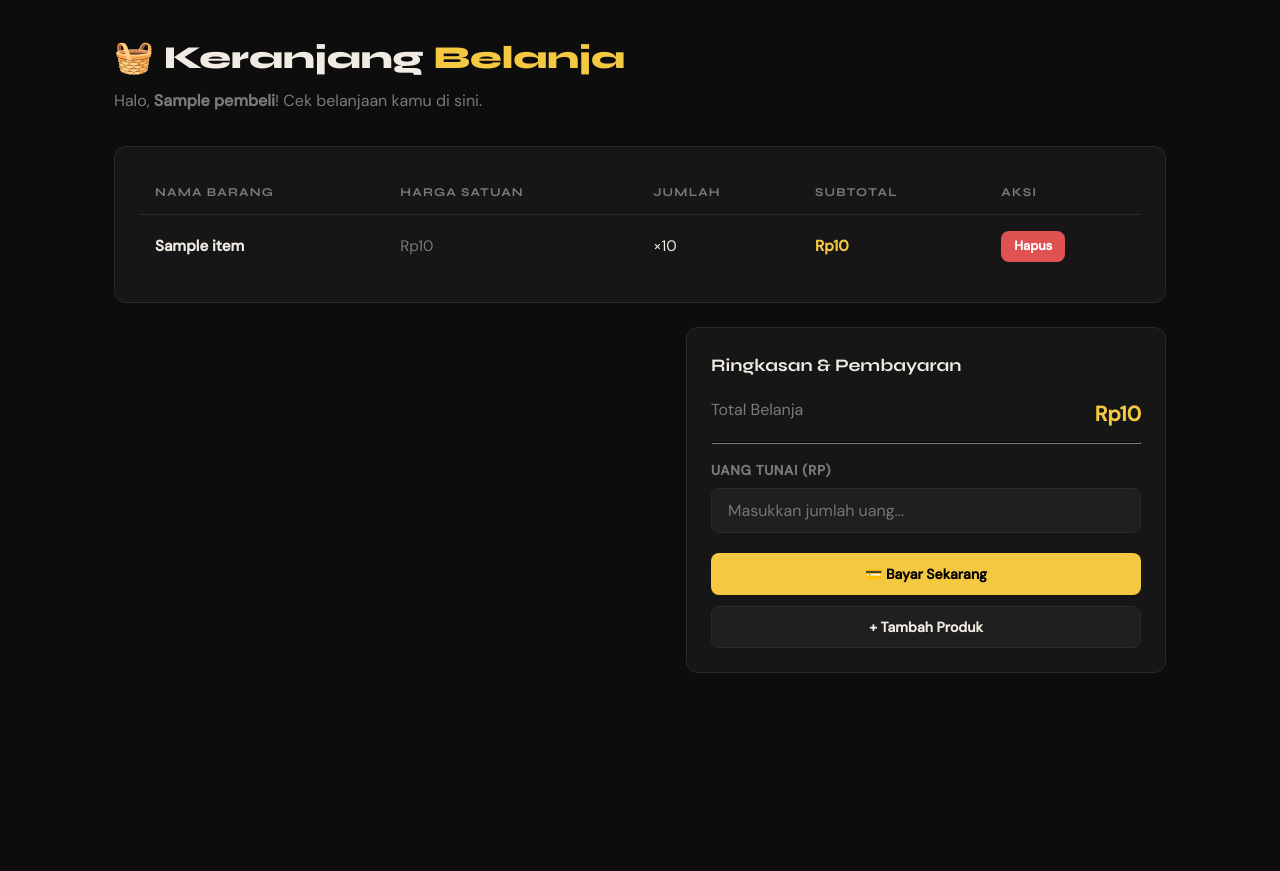
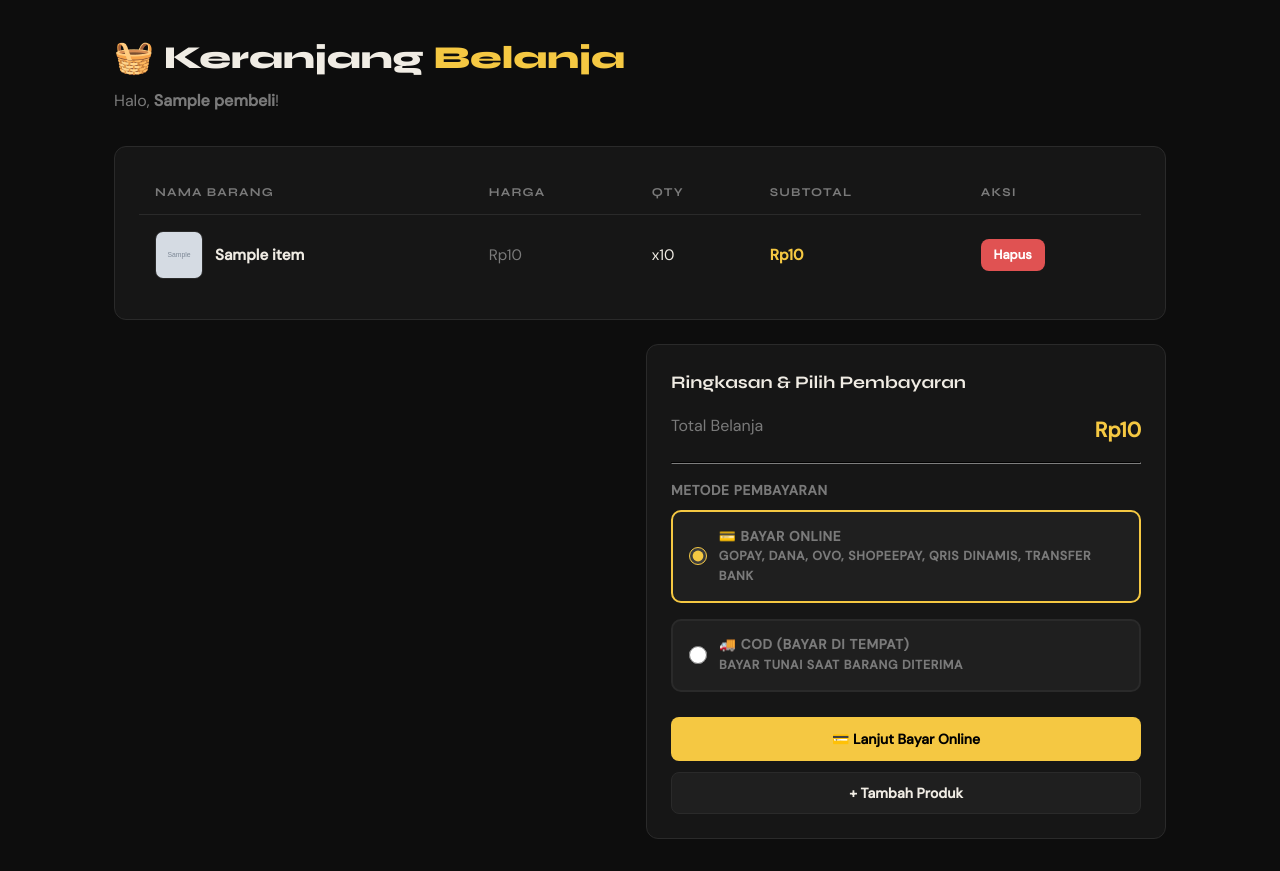
Before and after one commit to GabHub7/pystore, a Flask app: template templates/keranjang.html in a window 1280 px wide. Shown: the part 64-935 px from the top of the page. Before the commit the page ends 737 px from the top, so only its background shows below. Run offline with Flask 3, Linux system fonts and the light colour scheme; the template is opened without the code that fills it: most values are stand-ins (such as "Sample title", 1, 10 or a date in 2020); grey boxes marked "Sample" are stand-in pictures.

Commit message:
Update keranjang.html

```diff
--- a/templates/keranjang.html
+++ b/templates/keranjang.html
@@ -1,39 +1,36 @@
 {% extends "base.html" %}
 {% block title %}PYSTORE – Keranjang{% endblock %}
 {% block content %}
-
 <div class="page-header">
   <h1>🧺 Keranjang <span class="text-accent">Belanja</span></h1>
-  <p>Halo, <strong>{{ pembeli }}</strong>! Cek belanjaan kamu di sini.</p>
+  <p>Halo, <strong>{{ pembeli }}</strong>!</p>
 </div>
-
 {% if not keranjang %}
   <div class="card" style="text-align:center;padding:3rem;">
     <p style="font-size:3rem;">🛒</p>
     <h3>Keranjang Kosong</h3>
-    <p class="text-muted" style="margin-top:0.5rem;">Yuk, pilih produk dari toko!</p>
-    <a href="/" class="btn btn-primary" style="margin-top:1.2rem;">Ke Toko →</a>
+    <a href="/" class="btn btn-primary" style="margin-top:1.2rem;">Ke Toko</a>
   </div>
 {% else %}
   {% set total = keranjang | sum(attribute='subtotal') %}
-
   <div class="card" style="margin-bottom:1.5rem;">
     <table>
-      <thead>
-        <tr>
-          <th>Nama Barang</th>
-          <th>Harga Satuan</th>
-          <th>Jumlah</th>
-          <th>Subtotal</th>
-          <th>Aksi</th>
-        </tr>
-      </thead>
+      <thead><tr><th>Nama Barang</th><th>Harga</th><th>Qty</th><th>Subtotal</th><th>Aksi</th></tr></thead>
       <tbody>
         {% for item in keranjang %}
         <tr>
-          <td><strong>{{ item.nama }}</strong></td>
+          <td>
+            <div style="display:flex;align-items:center;gap:0.75rem;">
+              {% if item.gambar %}
+              <img src="{{ item.gambar }}" alt="{{ item.nama }}"
+                style="width:48px;height:48px;object-fit:cover;border-radius:8px;border:1px solid var(--border);"
+                onerror="this.style.display='none'">
+              {% endif %}
+              <strong>{{ item.nama }}</strong>
+            </div>
+          </td>
           <td class="text-muted">Rp{{ "{:,}".format(item.harga) }}</td>
-          <td>×{{ item.jumlah }}</td>
+          <td>x{{ item.jumlah }}</td>
           <td class="text-accent" style="font-weight:700;">Rp{{ "{:,}".format(item.subtotal) }}</td>
           <td><a href="/hapus-keranjang/{{ item.id }}" class="btn btn-danger btn-sm">Hapus</a></td>
         </tr>
@@ -42,24 +39,73 @@
     </table>
   </div>
 
-  <div class="card" style="max-width:480px;margin-left:auto;">
-    <h3 style="margin-bottom:1rem;">Ringkasan & Pembayaran</h3>
-    <div style="display:flex;justify-content:space-between;margin-bottom:0.75rem;">
+  <div class="card" style="max-width:520px;margin-left:auto;">
+    <h3 style="margin-bottom:1rem;">Ringkasan & Pilih Pembayaran</h3>
+    <div style="display:flex;justify-content:space-between;margin-bottom:1rem;">
       <span class="text-muted">Total Belanja</span>
       <strong class="text-accent" style="font-size:1.3rem;">Rp{{ "{:,}".format(total) }}</strong>
     </div>
     <hr style="border-color:var(--border);margin-bottom:1rem;">
-    <form method="POST" action="/bayar">
+
+    <form method="POST" action="/pilih-bayar">
       <div class="form-group">
-        <label>Uang Tunai (Rp)</label>
-        <input type="number" name="uang" placeholder="Masukkan jumlah uang..." min="{{ total }}">
+        <label>Metode Pembayaran</label>
+        <div style="display:flex;flex-direction:column;gap:0.6rem;margin-top:0.5rem;" id="metode-list">
+
+          <!-- Online -->
+          <label class="metode-card active" id="lbl-midtrans" onclick="pilihMetode('midtrans')"
+            style="display:flex;align-items:center;gap:0.75rem;padding:0.85rem 1rem;background:var(--surface2);border:2px solid var(--accent);border-radius:10px;cursor:pointer;">
+            <input type="radio" name="metode" value="midtrans" checked style="accent-color:var(--accent);width:18px;height:18px;">
+            <div>
+              <p style="font-weight:700;margin:0;">💳 Bayar Online</p>
+              <p class="text-muted" style="font-size:0.78rem;margin:0;">GoPay, DANA, OVO, ShopeePay, QRIS dinamis, Transfer Bank</p>
+            </div>
+          </label>
+
+          <!-- QRIS statis -->
+          {% if qris_tersedia %}
+          <label class="metode-card" id="lbl-qris" onclick="pilihMetode('qris')"
+            style="display:flex;align-items:center;gap:0.75rem;padding:0.85rem 1rem;background:var(--surface2);border:2px solid var(--border);border-radius:10px;cursor:pointer;">
+            <input type="radio" name="metode" value="qris" style="accent-color:var(--accent);width:18px;height:18px;">
+            <div>
+              <p style="font-weight:700;margin:0;">📷 QRIS (Scan QR)</p>
+              <p class="text-muted" style="font-size:0.78rem;margin:0;">Scan QR lalu konfirmasi pembayaran</p>
+            </div>
+          </label>
+          {% endif %}
+
+          <!-- COD -->
+          <label class="metode-card" id="lbl-cod" onclick="pilihMetode('cod')"
+            style="display:flex;align-items:center;gap:0.75rem;padding:0.85rem 1rem;background:var(--surface2);border:2px solid var(--border);border-radius:10px;cursor:pointer;">
+            <input type="radio" name="metode" value="cod" style="accent-color:var(--accent);width:18px;height:18px;">
+            <div>
+              <p style="font-weight:700;margin:0;">🚚 COD (Bayar di Tempat)</p>
+              <p class="text-muted" style="font-size:0.78rem;margin:0;">Bayar tunai saat barang diterima</p>
+            </div>
+          </label>
+
+        </div>
       </div>
-      <button type="submit" class="btn btn-primary" style="width:100%;justify-content:center;padding:0.75rem;">
-        💳 Bayar Sekarang
+      <button type="submit" id="btn-lanjut" class="btn btn-primary" style="width:100%;justify-content:center;padding:0.8rem;">
+        💳 Lanjut Bayar Online
       </button>
     </form>
     <a href="/" class="btn btn-secondary" style="width:100%;justify-content:center;margin-top:0.7rem;">+ Tambah Produk</a>
   </div>
 {% endif %}
 
+<script>
+var labels = { midtrans: 'lbl-midtrans', qris: 'lbl-qris', cod: 'lbl-cod' };
+var btnText = { midtrans: '💳 Lanjut Bayar Online', qris: '📷 Lanjut Bayar QRIS', cod: '🚚 Lanjut COD' };
+function pilihMetode(m) {
+  Object.keys(labels).forEach(function(k) {
+    var el = document.getElementById(labels[k]);
+    if (!el) return;
+    el.style.borderColor = k === m ? 'var(--accent)' : 'var(--border)';
+    var radio = el.querySelector('input[type=radio]');
+    if (radio) radio.checked = k === m;
+  });
+  document.getElementById('btn-lanjut').innerHTML = btnText[m] || '→ Lanjut';
+}
+</script>
 {% endblock %}
```
